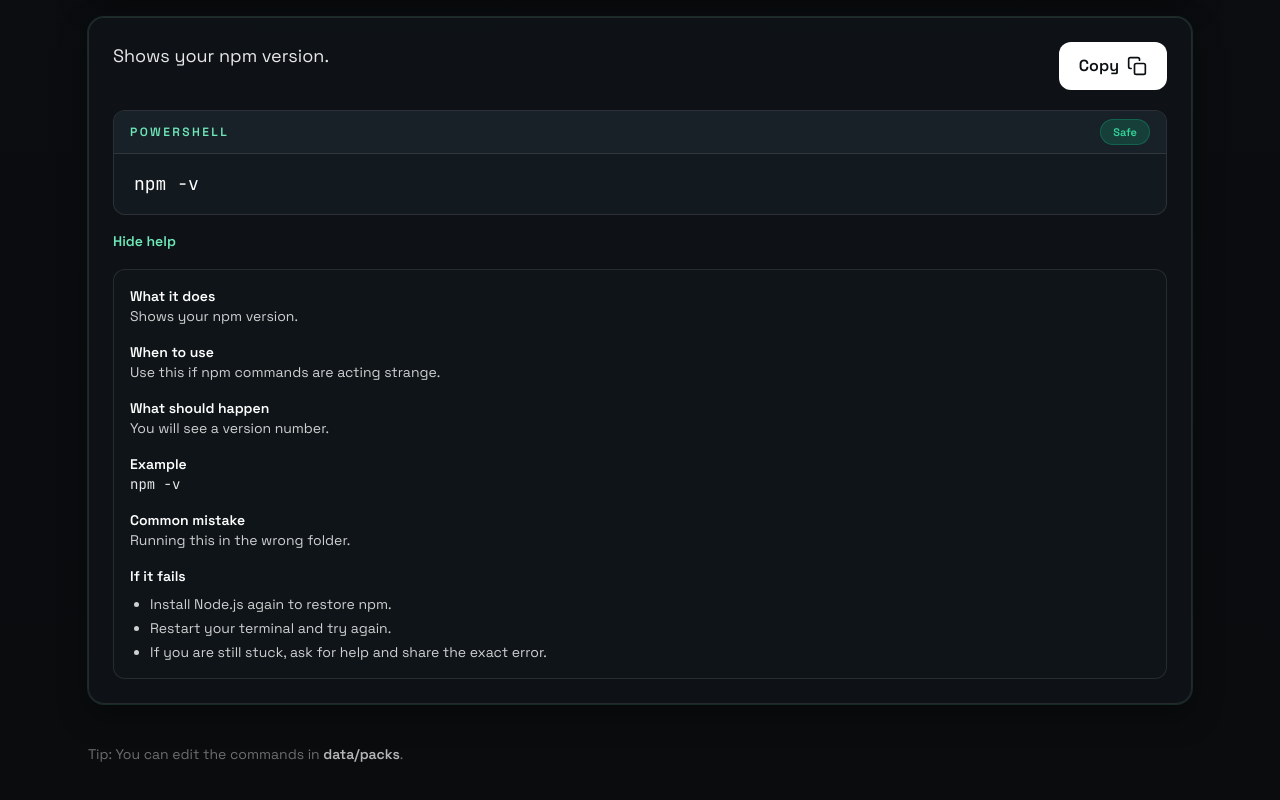
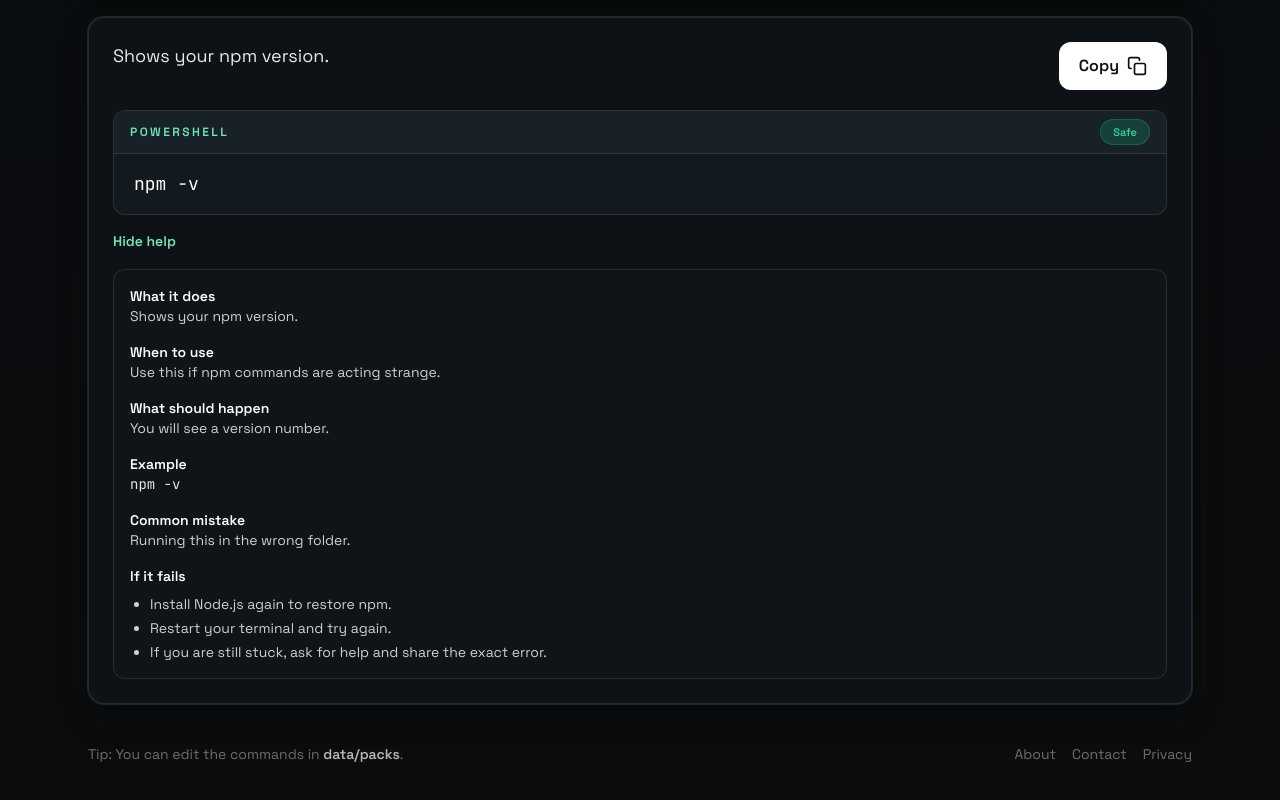
Before and after one commit to Acorn-Enterprise-Group/command-panel, a Next.js app: page / in a window 1280 px wide. Shown: the part 5736-6536 px from the top of the page. Built offline with nearby package versions, Linux system fonts and the light colour scheme.

Commit message:
feat: add trust pages and footer links

```diff
--- /dev/null
+++ b/app/about/page.tsx
@@ -0,0 +1,22 @@
+import type { Metadata } from 'next';
+
+export const metadata: Metadata = {
+  title: 'About',
+  description: 'Why CopyCommand.org exists and how it helps beginners.'
+};
+
+export default function AboutPage() {
+  return (
+    <main className="mx-auto flex min-h-screen w-full max-w-3xl flex-col gap-6 px-6 py-16">
+      <h1 className="text-3xl font-semibold">About</h1>
+      <p className="text-white/70">
+        CopyCommand.org is a fast, static library of safe, copyable commands.
+        It helps beginners and busy devs find the right command quickly, understand
+        what it does, and recover when something fails.
+      </p>
+      <p className="text-white/70">
+        No accounts. No tracking. Just clear commands and helpful guidance.
+      </p>
+    </main>
+  );
+}
--- /dev/null
+++ b/app/contact/page.tsx
@@ -0,0 +1,17 @@
+import type { Metadata } from 'next';
+
+export const metadata: Metadata = {
+  title: 'Contact',
+  description: 'How to reach CopyCommand.org.'
+};
+
+export default function ContactPage() {
+  return (
+    <main className="mx-auto flex min-h-screen w-full max-w-3xl flex-col gap-6 px-6 py-16">
+      <h1 className="text-3xl font-semibold">Contact</h1>
+      <p className="text-white/70">
+        For feedback or corrections, email: support@copycommand.org
+      </p>
+    </main>
+  );
+}
--- /dev/null
+++ b/app/privacy/page.tsx
@@ -0,0 +1,21 @@
+import type { Metadata } from 'next';
+
+export const metadata: Metadata = {
+  title: 'Privacy Policy',
+  description: 'Privacy policy for CopyCommand.org.'
+};
+
+export default function PrivacyPage() {
+  return (
+    <main className="mx-auto flex min-h-screen w-full max-w-3xl flex-col gap-6 px-6 py-16">
+      <h1 className="text-3xl font-semibold">Privacy Policy</h1>
+      <p className="text-white/70">
+        CopyCommand.org does not collect personal data, does not use cookies,
+        and does not run analytics at this time.
+      </p>
+      <p className="text-white/70">
+        If this changes in the future, this page will be updated first.
+      </p>
+    </main>
+  );
+}
--- a/app/sitemap.ts
+++ b/app/sitemap.ts
@@ -2,12 +2,11 @@ import type { MetadataRoute } from 'next';
 
 export default function sitemap(): MetadataRoute.Sitemap {
   const baseUrl = 'https://copycommand.org';
-  return [
-    {
-      url: `${baseUrl}/`,
-      lastModified: new Date(),
-      changeFrequency: 'weekly',
-      priority: 1
-    }
-  ];
+  const pages = ['/', '/about', '/contact', '/privacy'];
+  return pages.map((path) => ({
+    url: `${baseUrl}${path}`,
+    lastModified: new Date(),
+    changeFrequency: 'weekly',
+    priority: path === '/' ? 1 : 0.6
+  }));
 }
--- a/components/ClientPage.tsx
+++ b/components/ClientPage.tsx
@@ -211,9 +211,22 @@ export default function ClientPage() {
         />
       </div>
 
-      <footer className="text-sm text-white/40">
-        Tip: You can edit the commands in{' '}
-        <span className="font-semibold text-white/70">data/packs</span>.
+      <footer className="flex flex-col gap-3 text-sm text-white/40 md:flex-row md:items-center md:justify-between">
+        <span>
+          Tip: You can edit the commands in{' '}
+          <span className="font-semibold text-white/70">data/packs</span>.
+        </span>
+        <div className="flex flex-wrap gap-4">
+          <a className="hover:text-white" href="/about">
+            About
+          </a>
+          <a className="hover:text-white" href="/contact">
+            Contact
+          </a>
+          <a className="hover:text-white" href="/privacy">
+            Privacy
+          </a>
+        </div>
       </footer>
     </main>
   );
```
Also changed, not shown: 1 other file (tests, documents, lock files or other folders).
